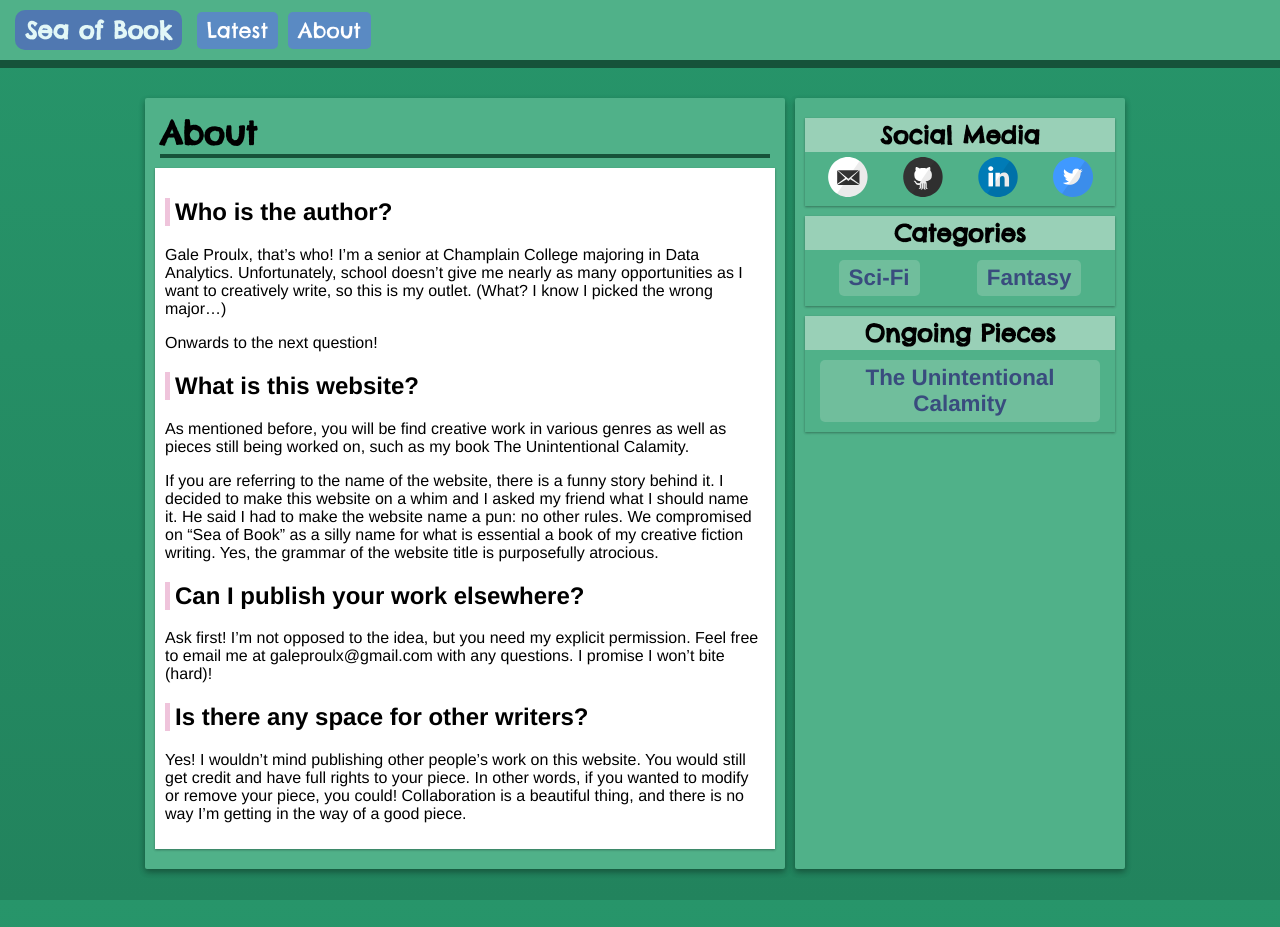
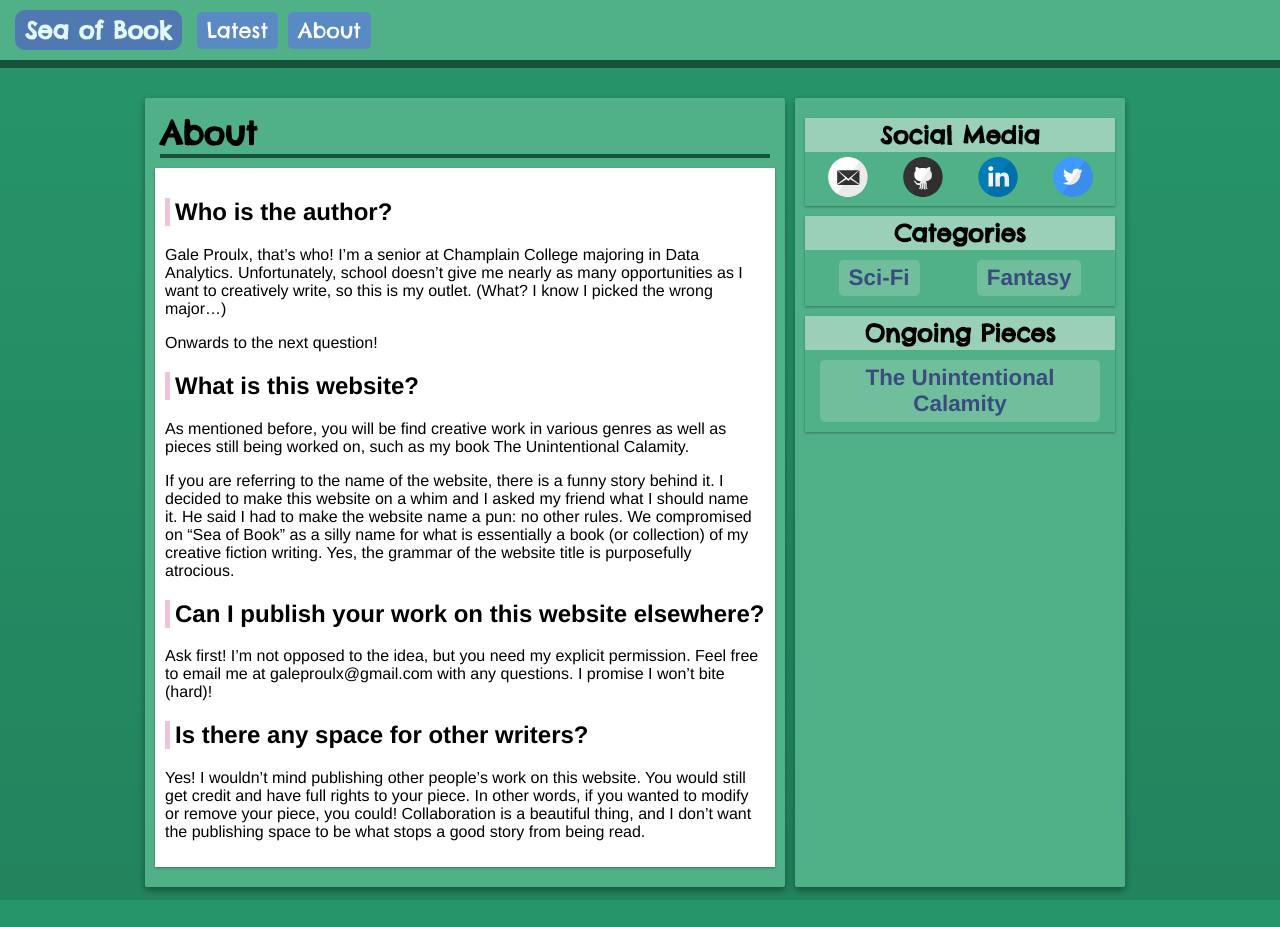
Before and after one commit to GaleProulx/sea-of-book.github.io, a Jekyll site: the page built from about.md, in a window 1280 px wide and 927 px high. Built offline with Jekyll 4.4.1, drawn with Linux system fonts in a browser that asks for light colours.

Commit message:
Quick update on grammar.

```diff
--- a/about.md
+++ b/about.md
@@ -14,12 +14,12 @@ Onwards to the next question!
 
 As mentioned before, you will be find creative work in various genres as well as pieces still being worked on, such as my book The Unintentional Calamity.
 
-If you are referring to the name of the website, there is a funny story behind it. I decided to make this website on a whim and I asked my friend what I should name it. He said I had to make the website name a pun: no other rules. We compromised on "Sea of Book" as a silly name for what is essential a book of my creative fiction writing. Yes, the grammar of the website title is purposefully atrocious.
+If you are referring to the name of the website, there is a funny story behind it. I decided to make this website on a whim and I asked my friend what I should name it. He said I had to make the website name a pun: no other rules. We compromised on "Sea of Book" as a silly name for what is essentially a book (or collection) of my creative fiction writing. Yes, the grammar of the website title is purposefully atrocious.
 
-# Can I publish your work elsewhere?
+# Can I publish your work on this website elsewhere?
 
 Ask first! I'm not opposed to the idea, but you need my explicit permission. Feel free to email me at galeproulx@gmail.com with any questions. I promise I won't bite (hard)!
 
 # Is there any space for other writers?
 
-Yes! I wouldn't mind publishing other people's work on this website. You would still get credit and have full rights to your piece. In other words, if you wanted to modify or remove your piece, you could! Collaboration is a beautiful thing, and there is no way I'm getting in the way of a good piece.
+Yes! I wouldn't mind publishing other people's work on this website. You would still get credit and have full rights to your piece. In other words, if you wanted to modify or remove your piece, you could! Collaboration is a beautiful thing, and I don't want the publishing space to be what stops a good story from being read.
```
